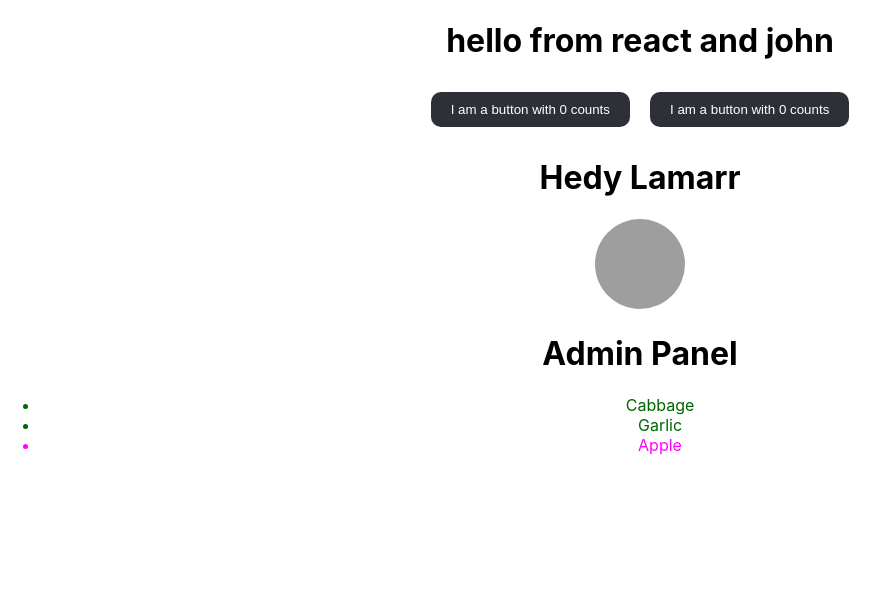
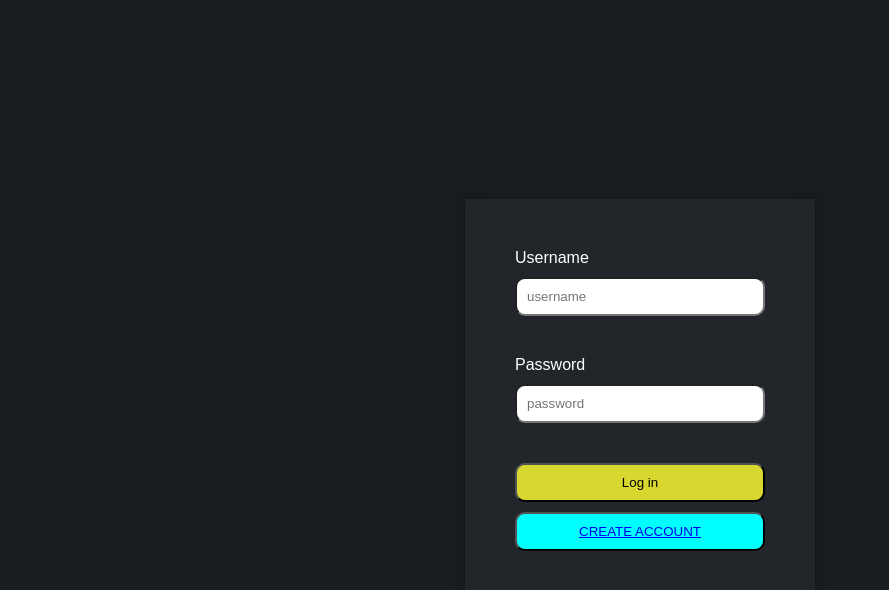
Before and after one commit to reza-linusx/react-starter, a React (Create React App) app: page / in a window 1280 px wide. Shown: the top 590 px of the page, without its empty margins (0-889 px from the left). Built offline with nearby package versions, Linux system fonts and the light colour scheme; grey boxes are pictures that could not be loaded.

Commit message:
user auth

```diff
--- a/package.json
+++ b/package.json
@@ -8,6 +8,7 @@
     "@testing-library/user-event": "^13.5.0",
     "react": "^18.3.1",
     "react-dom": "^18.3.1",
+    "react-router-dom": "^6.26.0",
     "react-scripts": "5.0.1",
     "web-vitals": "^2.1.4"
   },
--- a/src/App.css
+++ b/src/App.css
@@ -1,53 +1,11 @@
-.App {
-  text-align: center;
+* {
+  margin: 0;
+  padding: 0;
+  box-sizing: border-box;
 }
 
-.App-logo {
-  height: 40vmin;
-  pointer-events: none;
+body {
+  background-color: #1a1d22;
+  color: #fff;
+  font-family: Arial, Helvetica, sans-serif;
 }
-
-@media (prefers-reduced-motion: no-preference) {
-  .App-logo {
-    animation: App-logo-spin infinite 20s linear;
-  }
-}
-
-.App-header {
-  background-color: #282c34;
-  min-height: 100vh;
-  display: flex;
-  flex-direction: column;
-  align-items: center;
-  justify-content: center;
-  font-size: calc(10px + 2vmin);
-  color: white;
-}
-
-.App-link {
-  color: #61dafb;
-}
-
-@keyframes App-logo-spin {
-  from {
-    transform: rotate(0deg);
-  }
-  to {
-    transform: rotate(360deg);
-  }
-}
-
-/* style  */
-.my-button {
-  padding: 10px 20px;
-  margin: 10px;
-  border-radius: 10px;
-  background-color: #2d3036;
-  color: #fff;
-  border: none;
-  outline: 0;
-}
-
-.avatar {
-  border-radius: 50%;
-}
--- a/src/App.js
+++ b/src/App.js
@@ -1,111 +1,45 @@
-import logo from './logo.svg';
-import './App.css';
+import "./App.css";
+import { useState, useContext } from "react";
+import Main from "./components/Main/Main";
+import LogIn from "./components/Login/LogIn";
+import Create from "./components/Create/Create";
+import AuthContext from "./Auth";
+import { users } from "./users";
 
-// importing the useState
-import { useState } from 'react';
+import {
+  BrowserRouter as Router,
+  Route,
+  Routes,
+  Link,
+  useNavigate,
+  redirect,
+} from "react-router-dom";
 
-// this a react component
-// a react component must start with capital letter
-// because html tags are lower case by default
-function MyButton() {
+function App() {
+  const Navigate = useNavigate();
 
-  // you can use state to manage a variable
-  // this is a hook - Functions starting with use are called Hooks
-  const [count , setCount] = useState(0)
+  const { isLoggedIn, currentUser } = useContext(AuthContext);
 
-  // declaring a function
-  function handleClick() {
-    // you should always use the set function to set the state
-    setCount(count + 1)
-  }
+  // const { currentUser } = AuthContext();
 
   return (
-    // this is not html - but it is called jsx
-    // your components should only return one element or <>...</> wrapper
-    // In React, you specify a CSS class with className
-    // you can respond to events
-    <button onClick={() => handleClick()} className='my-button'>I am a button with {count} counts </button>
-  );
-}
-
-// conditional rendering
-function AdminPanel() {
-  return (
-    <div>
-      <h1>Admin Panel</h1>
+    <div className="App">
+      <Routes>
+        <Route
+          path="/"
+          element={<LogIn />}
+        />
+        <Route
+          path="/panel"
+          element={<Main user={currentUser} />}
+        />
+        <Route
+          path="/createaccount"
+          element={isLoggedIn ? <Main /> : <Create />}
+        />
+      </Routes>
     </div>
   );
 }
 
-function UserPanel() {
-  return (
-    <div>
-      <h1>User Panel</h1>
-    </div>
-  );
-}
-
-function App() {
-
-  let name = 'john';
-
-  const user = {
-    name: 'Hedy Lamarr',
-    imageUrl: 'https://i.imgur.com/yXOvdOSs.jpg',
-    imageSize: 90,
-  };
-
-  const products = [
-    { title: 'Cabbage', isFruit: false, id: 1 },
-    { title: 'Garlic', isFruit: false, id: 2 },
-    { title: 'Apple', isFruit: true, id: 3 },
-  ];
-
-  let isLoggedIn = true;
-
-  return (
-    <div className="App">
-      {/* JSX lets you put markup into JavaScript. Curly braces let you “escape back” into JavaScript
-      so that you can embed some variable from your code and display it to the user */}
-      <h1>hello from react and { name }</h1>
-      {/* here is how you can use the component */}
-      <MyButton/>
-      <MyButton/>
-
-      <h1>{user.name}</h1>
-      <img
-        className="avatar"
-        src={user.imageUrl}
-        alt={'Photo of ' + user.name}
-        style={{
-          width: user.imageSize,
-          height: user.imageSize
-        }}
-      />
-
-      {/* conditional rendering */}
-      {isLoggedIn ? <AdminPanel/> : <UserPanel/>}
-
-      {/* rendering lists */}
-      <ul>
-      {products.map((product) => {
-        return (
-          <li
-          key={product.id}
-          style={{
-            color: product.isFruit ? 'magenta' : 'darkgreen'
-          }}
-        >
-          {product.title}
-        </li>
-        )
-      })}
-      </ul>
-    </div>
-
-
-  );
-}
-
-// this specifies the the main component in the file
 export default App;
--- /dev/null
+++ b/src/Auth.jsx
@@ -0,0 +1,64 @@
+import { createContext, useState, useEffect } from "react";
+import { users } from "./users";
+
+const AuthContext = createContext();
+
+export function AuthProvider({ children }) {
+  const [isLoggedIn, setIsLoggedIn] = useState(() => {
+    const savedLoginState = localStorage.getItem("isLoggedin");
+    return savedLoginState ? JSON.parse(savedLoginState) : false;
+  });
+
+  const [currentUser, setCurrentUser] = useState({});
+
+  let testUser = {
+    username: "John",
+    password: 1,
+  };
+
+  useEffect(() => {
+    localStorage.setItem("isLoggedin", JSON.stringify(isLoggedIn));
+  }, [isLoggedIn]);
+
+  const handleUserLogin = (user) => {
+    for (let u of users) {
+      if (u.username === user.username && u.password == user.password) {
+        return true;
+      }
+    }
+    return false;
+
+    // for (let u of users) {
+    //   console.log(u.password, user.password);
+    // }
+  };
+
+  // console.log(handleUserLogin(testUser));
+
+  const handleLogin = (user) => {
+    // console.log(handleUserLogin(user));
+    if (handleUserLogin(user)) {
+      setIsLoggedIn(true);
+      setCurrentUser(user);
+      return true;
+    } else {
+      alert("Wrong username or password");
+      return false;
+    }
+  };
+
+  const handleLogout = () => {
+    setIsLoggedIn(false);
+    setCurrentUser({});
+  };
+
+  return (
+    <AuthContext.Provider
+      value={{ isLoggedIn, handleLogin, handleLogout, currentUser }}
+    >
+      {children}
+    </AuthContext.Provider>
+  );
+}
+
+export default AuthContext;
--- /dev/null
+++ b/src/components/Create/Create.jsx
@@ -0,0 +1,12 @@
+import React from "react";
+import "./create.css";
+import { Link } from "react-router-dom";
+
+export default function Create() {
+  return (
+    <div className="create-page">
+      <p>create your account here</p>
+      <Link to={"/"}>back to login page</Link>
+    </div>
+  );
+}
--- /dev/null
+++ b/src/components/Create/create.css
@@ -0,0 +1,11 @@
+.create-page a {
+  color: #fff;
+}
+
+.create-page {
+  display: flex;
+  justify-content: center;
+  align-items: center;
+  flex-direction: column;
+  min-height: 100vh;
+}
--- /dev/null
+++ b/src/components/Login/LogIn.jsx
@@ -0,0 +1,56 @@
+import React, { useContext, useEffect, useState } from "react";
+import "./login.css";
+import { Link, useNavigate } from "react-router-dom";
+import AuthContext from "../../Auth";
+import { users } from "../../users";
+
+export default function LogIn() {
+  const navigate = useNavigate();
+  const { handleLogin } = useContext(AuthContext);
+  const [user, setUser] = useState({});
+
+  const handleSumbit = (e) => {
+    e.preventDefault();
+    const u = user;
+    if (handleLogin(u)) {
+      navigate("/panel");
+    } else {
+      console.log("somthing went wrong");
+    }
+  };
+
+  return (
+    <div className="login">
+      <div className="login-card">
+        <div className="">
+          <p>Username</p>
+          <input
+            type="text"
+            placeholder="username"
+            onChange={(e) => setUser({ ...user, username: e.target.value })}
+          />
+        </div>
+        <div className="">
+          <p>Password</p>
+          <input
+            type="text"
+            placeholder="password"
+            onChange={(e) => setUser({ ...user, password: e.target.value })}
+          />
+        </div>
+
+        <div className="buttons">
+          <button
+            className="login-button"
+            onClick={handleSumbit}
+          >
+            Log in
+          </button>
+          <button className="create-acc-button">
+            <Link to={"/createaccount"}>CREATE ACCOUNT</Link>
+          </button>
+        </div>
+      </div>
+    </div>
+  );
+}
--- /dev/null
+++ b/src/components/Login/login.css
@@ -0,0 +1,56 @@
+.login {
+  display: flex;
+  justify-content: center;
+  align-items: center;
+  min-height: 100vh;
+}
+
+.login-card {
+  width: 350px;
+  display: flex;
+  justify-content: center;
+  align-items: center;
+  flex-direction: column;
+  gap: 40px;
+  background-color: #22262b;
+  padding: 50px;
+  box-shadow: 0px 0px 15px 5px rgba(0, 0, 0, 0.2);
+}
+
+.login-card > div,
+.login-card button {
+  width: 100%;
+}
+
+.login-card div {
+  display: flex;
+  flex-direction: column;
+  gap: 10px;
+}
+
+.login-card div input {
+  width: 100%;
+  padding: 10px;
+  border-radius: 10px;
+  outline: 0;
+}
+
+.login-card div button {
+  padding: 10px;
+  border-radius: 10px;
+  font-family: Arial, Helvetica, sans-serif;
+  cursor: pointer;
+}
+
+.login-button {
+  background-color: rgb(215, 215, 48);
+}
+
+.create-acc-button {
+  background-color: aqua;
+}
+
+.log-link {
+  width: 100%;
+  height: 100%;
+}
--- /dev/null
+++ b/src/components/Main/Main.jsx
@@ -0,0 +1,31 @@
+import React, { useContext, useEffect } from "react";
+import "./Main.css";
+import { Link, useNavigate } from "react-router-dom";
+import AuthContext from "../../Auth";
+
+export default function Main({ user }) {
+  const { handleLogout, isLoggedIn } = useContext(AuthContext);
+
+  return (
+    <>
+      {isLoggedIn ? (
+        <div>
+          <h1>main page</h1>
+          <h1>this is {user.username}'s account</h1>
+          <Link to={"/createaccount"}>go to create account</Link>
+          <Link
+            onClick={() => handleLogout()}
+            to={"/"}
+          >
+            LOG OUT
+          </Link>
+        </div>
+      ) : (
+        <div>
+          <h1>you are not looged in. please go and create account</h1>
+          <Link to={"/createaccount"}>go to create account</Link>
+        </div>
+      )}
+    </>
+  );
+}
--- a/src/index.js
+++ b/src/index.js
@@ -1,13 +1,19 @@
-import React from 'react';
-import ReactDOM from 'react-dom/client';
-import './index.css';
-import App from './App';
-import reportWebVitals from './reportWebVitals';
+import React from "react";
+import ReactDOM from "react-dom/client";
+import "./index.css";
+import App from "./App";
+import reportWebVitals from "./reportWebVitals";
+import { AuthProvider } from "./Auth";
+import { BrowserRouter as Router } from "react-router-dom";
 
-const root = ReactDOM.createRoot(document.getElementById('root'));
+const root = ReactDOM.createRoot(document.getElementById("root"));
 root.render(
   <React.StrictMode>
-    <App />
+    <Router>
+      <AuthProvider>
+        <App />
+      </AuthProvider>
+    </Router>
   </React.StrictMode>
 );
 
--- /dev/null
+++ b/src/users.js
@@ -0,0 +1,12 @@
+export const users = [
+  {
+    id: 1,
+    username: "John",
+    password: 1,
+  },
+  {
+    id: 2,
+    username: "Jane",
+    password: 2,
+  },
+];
```
Also changed, not shown: src/components/Main/Main.css (added), 1 other file (tests, documents, lock files or other folders).
